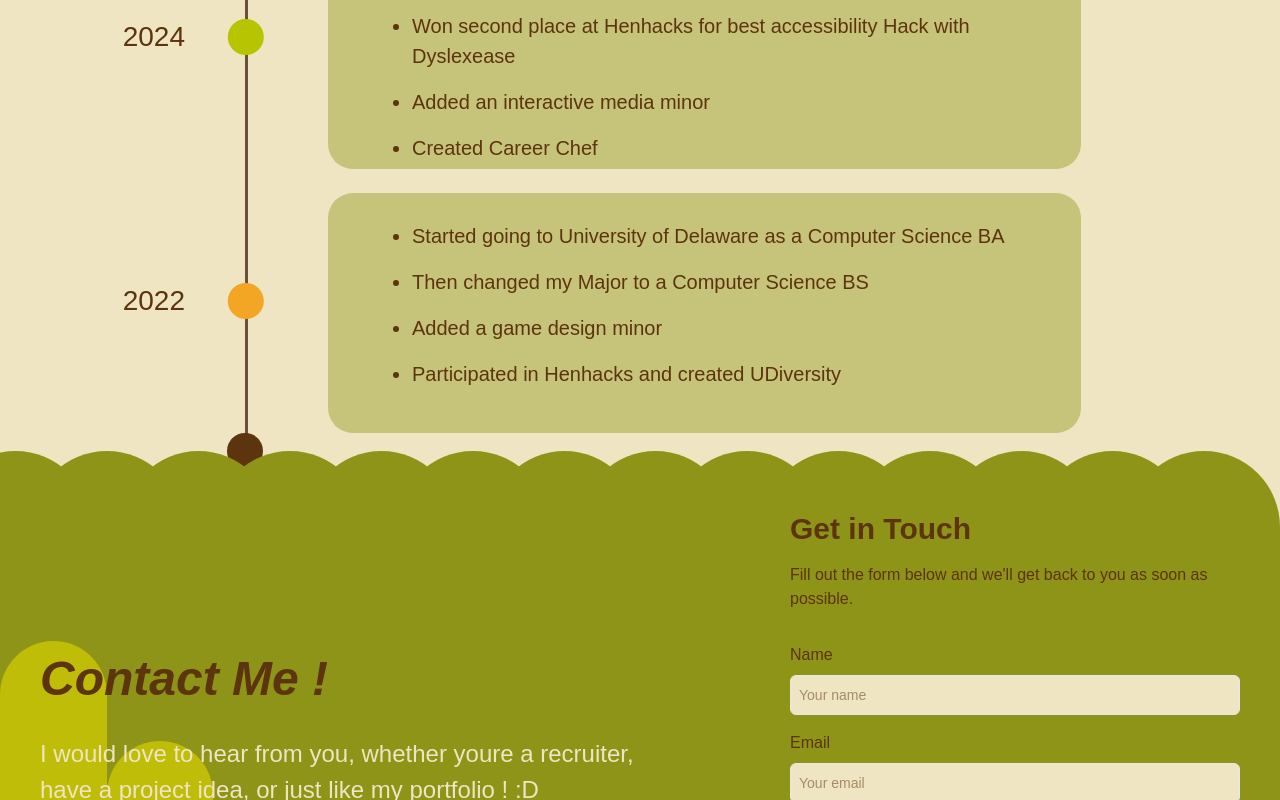
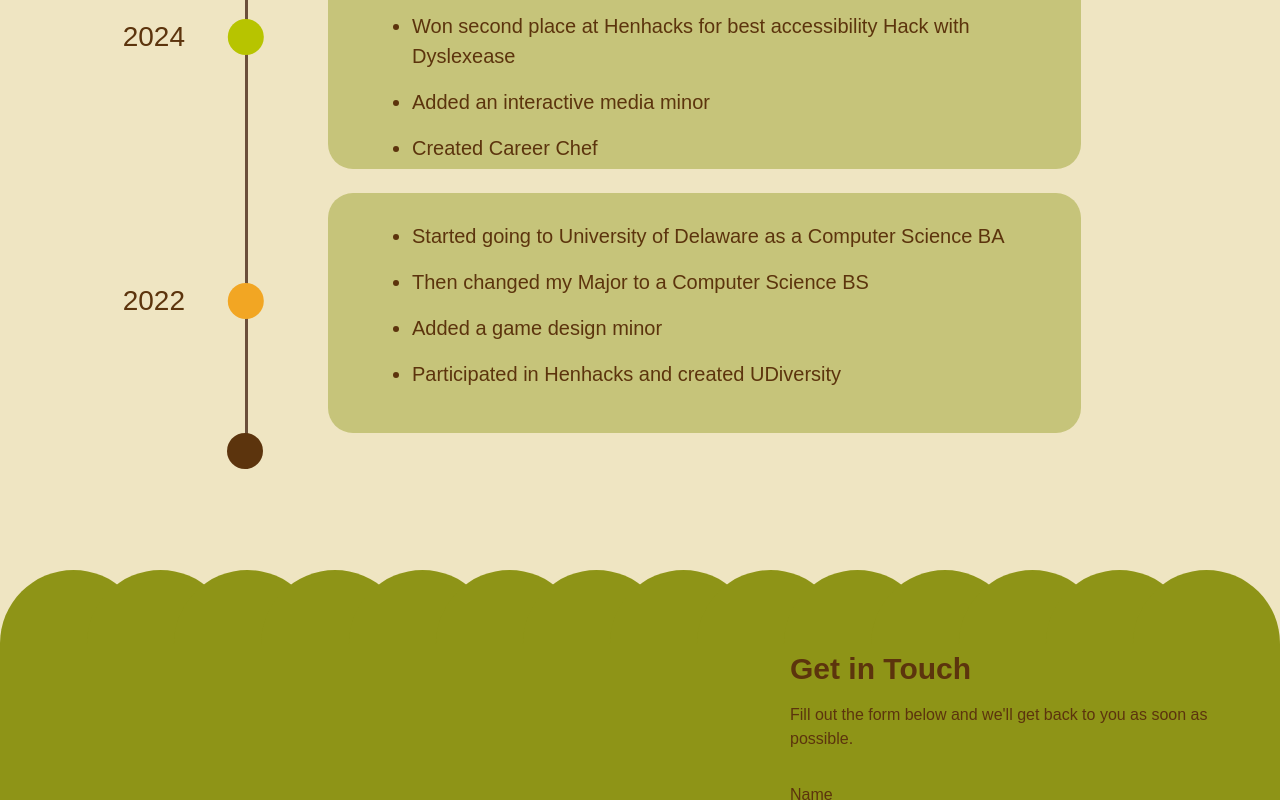
Before and after one commit to selinAbacaz/selinPortfolio, a React (Vite) app: page / in a window 1280 px wide. Shown: the part 3019-3819 px from the top of the page. Built offline with nearby package versions, Linux system fonts and the light colour scheme.

Commit message:
fixed some styling issues with the contactMe section of the website, the section should scale properly on other pc screens now

```diff
--- a/src/App.css
+++ b/src/App.css
@@ -165,8 +165,9 @@ border-radius: 32px;
 }
 
 .contactMe{
-  height: 90vh;
+  min-height: 90vh;
   width: 100%;
+  position: relative;
 
 }
 
--- a/src/components/Footer.tsx
+++ b/src/components/Footer.tsx
@@ -3,7 +3,7 @@ export default function Footer() {
 
   return (
     <footer className=" items-center justify-center" style={{ backgroundColor: "#5C340D", color:"AntiqueWhite",
-    padding: "1rem", marginTop: "auto", textAlign: "center", bottom: "0", left: "0", width: "100%",  zIndex: "20" }}>
+    padding: "1rem", marginTop: "auto", textAlign: "center", bottom: "0", left: "0", width: "100%",  zIndex: "9999" }}>
       <div className="">
         <p className="">
           &copy; {year} Selin Bacaz. All rights reserved.
--- a/src/components/ui/BottomCurtain.css
+++ b/src/components/ui/BottomCurtain.css
@@ -7,7 +7,7 @@
   position: absolute;
   bottom: 0;
   left: 0;
-  z-index: 20;
+  z-index: 10;
   overflow-x: hidden;
 
 }
--- a/src/components/ui/bottomClouds.tsx
+++ b/src/components/ui/bottomClouds.tsx
@@ -1,41 +1,56 @@
+import { useEffect, useRef, useState } from "react";
 import "./clouds.css";
 
-const styles: Record<string, React.CSSProperties> = {
-  wrapper: {
-    position: "absolute",
-    bottom: 0,
-    left: 0,
-    width: "100%",
-    height: "fit-content",
-    display: "flex",
-    alignItems: "flex-start",
-    zIndex: 1,
-    overflowX: "hidden",
-    maxWidth: "100vw",
-  },
+export const BottomClouds = () => {
+  const containerRef = useRef<HTMLDivElement | null>(null);
+  const [height, setHeight] = useState(0);
 
-  cloud: {
-    width: "200px",
-    height: "80vh",
-    borderTopRightRadius: "180px",
-    borderTopLeftRadius: "180px",
-    backgroundColor: "var(--myDarkGreen)",
-    marginLeft: "-60px",
 
-  },
-};
+  useEffect(() => {
+    const observer = new ResizeObserver((entries) => {
+      const entry = entries[0];
+      if (entry) {
+        setHeight(entry.contentRect.height);
 
-export const BottomClouds = () => {
+      }
+    });
+
+    if (containerRef.current) {
+      observer.observe(containerRef.current);
+    }
+
+    return () => observer.disconnect();
+  }, []);
+
   const columns = new Array(14).fill(0);
 
 
   return (
-    <div style={styles.wrapper}>
+    <div
+      ref={containerRef}
+      style={{
+    position: "absolute",
+    bottom: 0,
+    left: 0,
+
+    width: "100%",
+    height: "100%",
+    display: "flex",
+    alignItems: "flex-end",
+    zIndex: 1,
+    overflowX: "hidden",
+  }}
+    >
       {columns.map((_, i) => (
         <div
           key={i}
           style={{
-            ...styles.cloud,
+            width: "200px",
+            height: height * 0.8,
+            borderTopRightRadius: "180px",
+            borderTopLeftRadius: "180px",
+            backgroundColor: "var(--myDarkGreen)",
+            marginLeft: i === 0 ? "0px" : "-60px"
 
           }}
         />
--- a/src/components/ui/contactMeSection.tsx
+++ b/src/components/ui/contactMeSection.tsx
@@ -10,13 +10,13 @@ export default function ContactMeSection(){
 
 return(
 
-<section id="contactMe" className="contactMe" style= {{flexDirection: "column"}}>
+<section id="contactMe" className="contactMe" style= {{flexDirection: "column", display: "flex"}}>
           <BottomClouds/>
           <div style={{ pointerEvents: "none" }}>
                     <BottomCurtain />
           </div>
-          <section className="heroBottom" style={{paddingTop: "10vh"}}>
-              <div className="ContactPlaceholder" style={{ marginTop:"10vh", display:"flex", flexDirection: "column", textAlign:"left", alignItems:"flex-start"}}>
+          <section className="heroBottom" style={{marginTop: "15vh", marginBottom: "5vh",}}>
+              <div className="ContactPlaceholder" style={{ marginTop:"10vh",marginBottom: "10vh", display:"flex", flexDirection: "column", zIndex: "20", textAlign:"left", alignItems:"flex-start"}}>
                 <p className="subheading" style={{color: "var(--myBrown)"}}>
                   <b>Contact Me !</b>
                 </p>
@@ -32,7 +32,8 @@ return(
                 <ContactForm></ContactForm>
               </div>
 
-          </section><Footer></Footer>
+          </section>
+          <Footer></Footer>
         </section>
 
 
```
